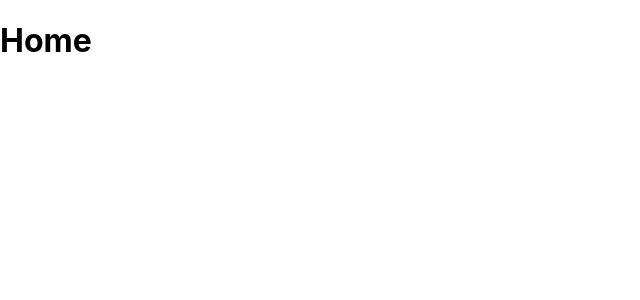
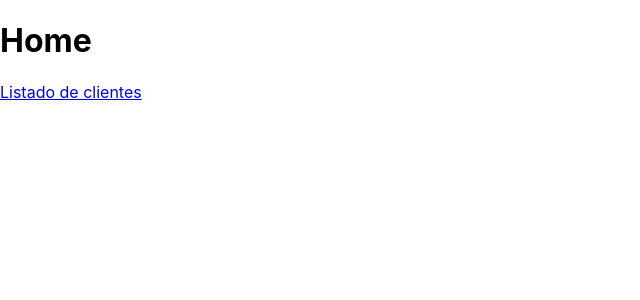
Before and after one commit to Palfonsoag/customer-app-example, a React (Create React App) app: page / in a window 1280 px wide. Shown: the top 300 px of the page, without its empty margins (0-640 px from the left). Built offline with nearby package versions, Linux system fonts and the light colour scheme.

Commit message:
Homer Container file

```diff
--- a/src/App.js
+++ b/src/App.js
@@ -1,5 +1,6 @@
 import React, { Component } from "react";
 import { BrowserRouter as Router, Route, Switch } from "react-router-dom";
+import HomeContainer from "./containers/HomeContainer";
 import "./App.css";
 
 class App extends Component {
@@ -12,7 +13,7 @@ class App extends Component {
     return (
       <Router>
         <div>
-          <Route exact path="/" component={this.renderHomer} />
+          <Route exact path="/" component={HomeContainer} />
           <Route
             exact
             path="/customers"
--- /dev/null
+++ b/src/containers/HomeContainer.js
@@ -0,0 +1,18 @@
+import React, { Component } from "react";
+import PropTypes from "prop-types";
+import { Link } from "react-router-dom";
+
+class HomeContainer extends Component {
+  render() {
+    return (
+      <div>
+        <h1>Home</h1>
+        <Link to="/customers">Listado de clientes</Link>
+      </div>
+    );
+  }
+}
+
+HomeContainer.propTypes = {};
+
+export default HomeContainer;
```
Also changed, not shown: 1 other file (tests, documents, lock files or other folders).
